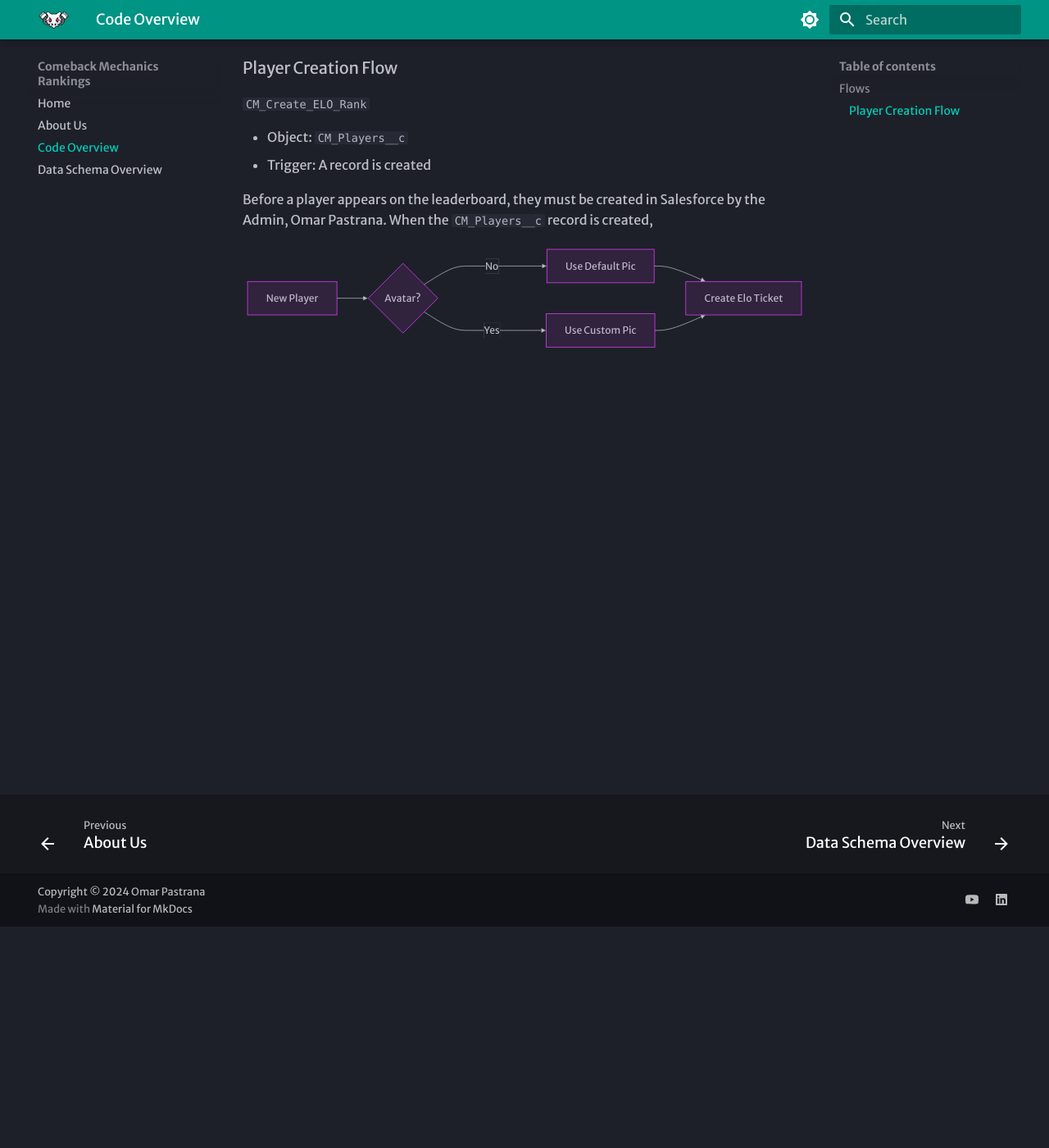
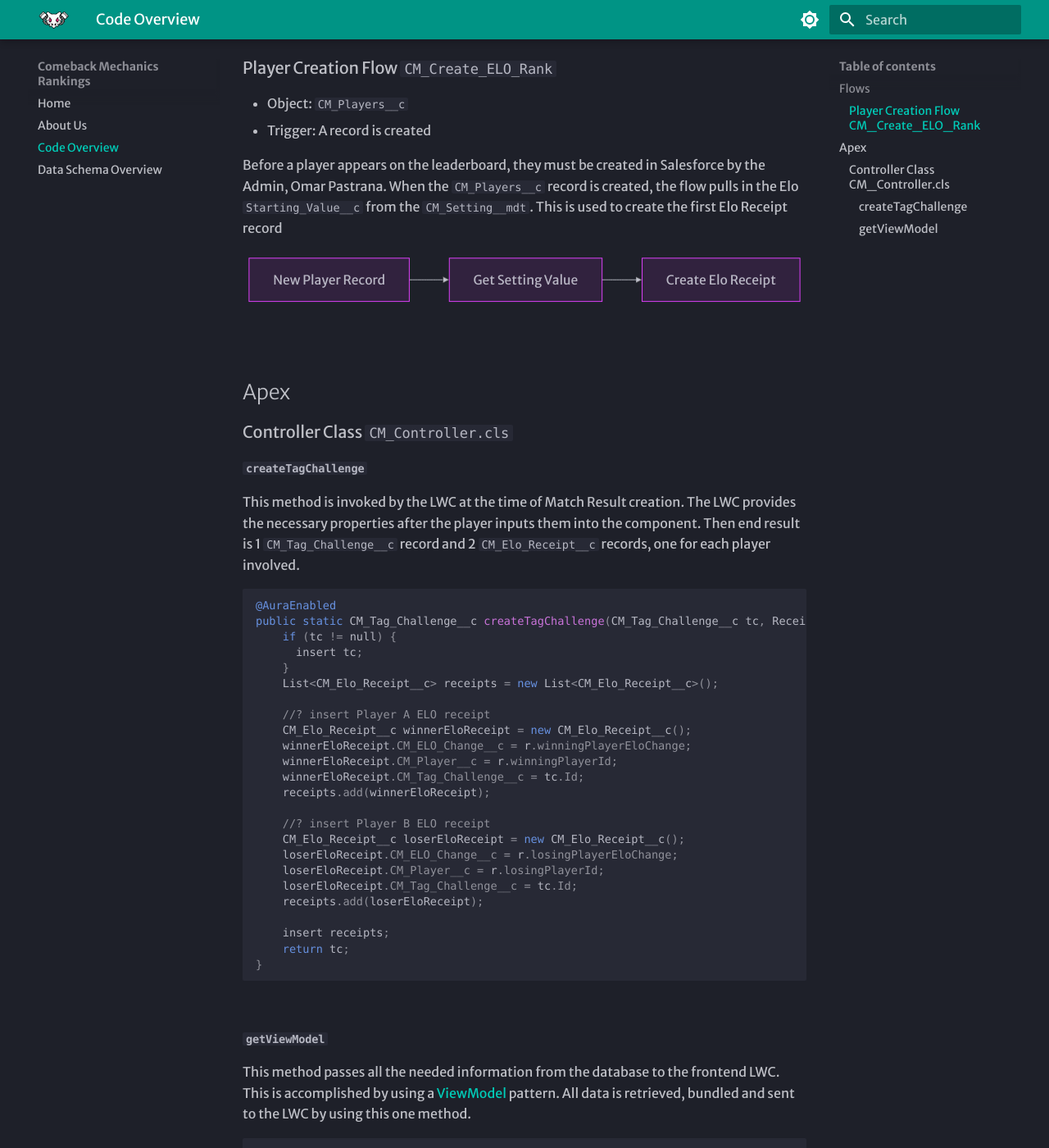
Before and after one commit to PastranaDigital/Comeback-Mechanics-Rankings, an MkDocs documentation site: the page built from docs/code-documentation.md, in a window 1280 px wide and 1400 px high, scrolled down 270 px. Shown: the whole window at 82% size. Built offline with MkDocs 1.6.1 and Material for MkDocs 9.7.7, drawn with Linux system fonts in a browser that asks for light colours; some web fonts are replaced; some of the changed text lies outside the part shown.

Commit message:
add code page

````diff
--- a/docs/code-documentation.md
+++ b/docs/code-documentation.md
@@ -6,20 +6,96 @@ Let's look at the functionality and code for each page
 
 ## Flows
 
-### Player Creation Flow
-
-`CM_Create_ELO_Rank`
+### Player Creation Flow `CM_Create_ELO_Rank`
 
 - Object: `CM_Players__c`
 - Trigger: A record is created
 
-Before a player appears on the leaderboard, they must be created in Salesforce by the Admin, Omar Pastrana. When the `CM_Players__c` record is created,
+Before a player appears on the leaderboard, they must be created in Salesforce by the Admin, Omar Pastrana. When the `CM_Players__c` record is created, the flow pulls in the Elo `Starting_Value__c` from the `CM_Setting__mdt`. This is used to create the first Elo Receipt record
 
 ```mermaid
 graph LR
-  A[New Player] --> B{Avatar?};
-  B -->|No| C[Use Default Pic];
-  C --> D[Create Elo Ticket];
-  E --> D;
-  B ---->|Yes| E[Use Custom Pic];
+  A[New Player Record] --> B[Get Setting Value];
+  B --> C[Create Elo Receipt];
 ```
+
+<br>
+
+## Apex
+
+### Controller Class `CM_Controller.cls`
+
+#### `createTagChallenge`
+
+This method is invoked by the LWC at the time of Match Result creation. The LWC provides the necessary properties after the player inputs them into the component. Then end result is 1 `CM_Tag_Challenge__c` record and 2 `CM_Elo_Receipt__c` records, one for each player involved.
+
+```java
+@AuraEnabled
+public static CM_Tag_Challenge__c createTagChallenge(CM_Tag_Challenge__c tc, Receipt r) {
+    if (tc != null) {
+      insert tc;
+    }
+    List<CM_Elo_Receipt__c> receipts = new List<CM_Elo_Receipt__c>();
+
+    //? insert Player A ELO receipt
+    CM_Elo_Receipt__c winnerEloReceipt = new CM_Elo_Receipt__c();
+    winnerEloReceipt.CM_ELO_Change__c = r.winningPlayerEloChange;
+    winnerEloReceipt.CM_Player__c = r.winningPlayerId;
+    winnerEloReceipt.CM_Tag_Challenge__c = tc.Id;
+    receipts.add(winnerEloReceipt);
+
+    //? insert Player B ELO receipt
+    CM_Elo_Receipt__c loserEloReceipt = new CM_Elo_Receipt__c();
+    loserEloReceipt.CM_ELO_Change__c = r.losingPlayerEloChange;
+    loserEloReceipt.CM_Player__c = r.losingPlayerId;
+    loserEloReceipt.CM_Tag_Challenge__c = tc.Id;
+    receipts.add(loserEloReceipt);
+
+    insert receipts;
+    return tc;
+}
+```
+
+<br>
+
+#### `getViewModel`
+
+This method passes all the needed information from the database to the frontend LWC. This is accomplished by using a [ViewModel](https://en.wikipedia.org/wiki/Model%E2%80%93view%E2%80%93viewmodel) pattern. All data is retrieved, bundled and sent to the LWC by using this one method.
+
+```java
+@AuraEnabled
+public static ViewModel getViewModel() {
+    ViewModel vm = new ViewModel();
+    vm.outboundModel = new OutboundViewModel();
+    return vm;
+}
+
+public class ViewModel {
+    @AuraEnabled
+    public OutboundViewModel outboundModel;
+}
+
+//? data coming out of the database
+public class OutboundViewModel {
+    @AuraEnabled
+    public List<CM_Tournament_Result__c> allTournamentResults;
+
+    @AuraEnabled
+    public List<CM_Players__c> allPlayers;
+
+    @AuraEnabled
+    public List<CM_Tag_Challenge__c> allTagChallenges;
+
+    @AuraEnabled
+    public List<CM_Settings__mdt> metadataConstants;
+
+    public OutboundViewModel() {
+      this.allTournamentResults = getAllTournamentResults();
+      this.allPlayers = getAllPlayers();
+      this.allTagChallenges = getAllTagChallenges();
+      this.metadataConstants = getMetadataConstants();
+    }
+}
+```
+
+<br><br>
````
Also changed, not shown: docs/data-schema.md (+2 -1 lines).
